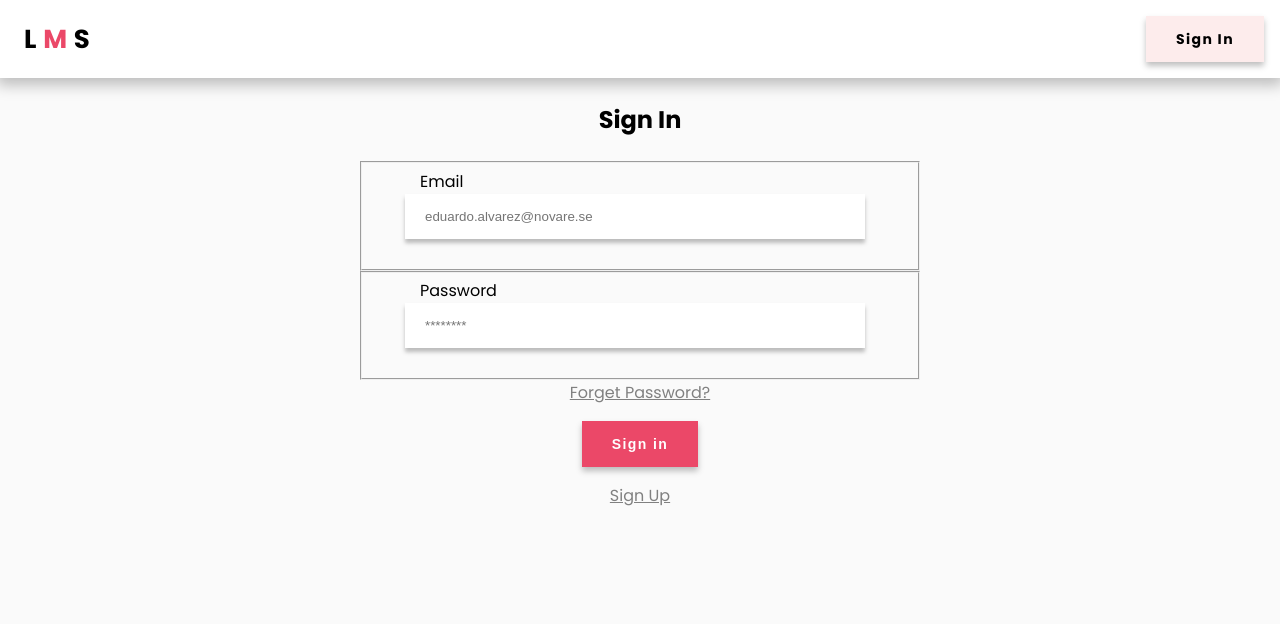
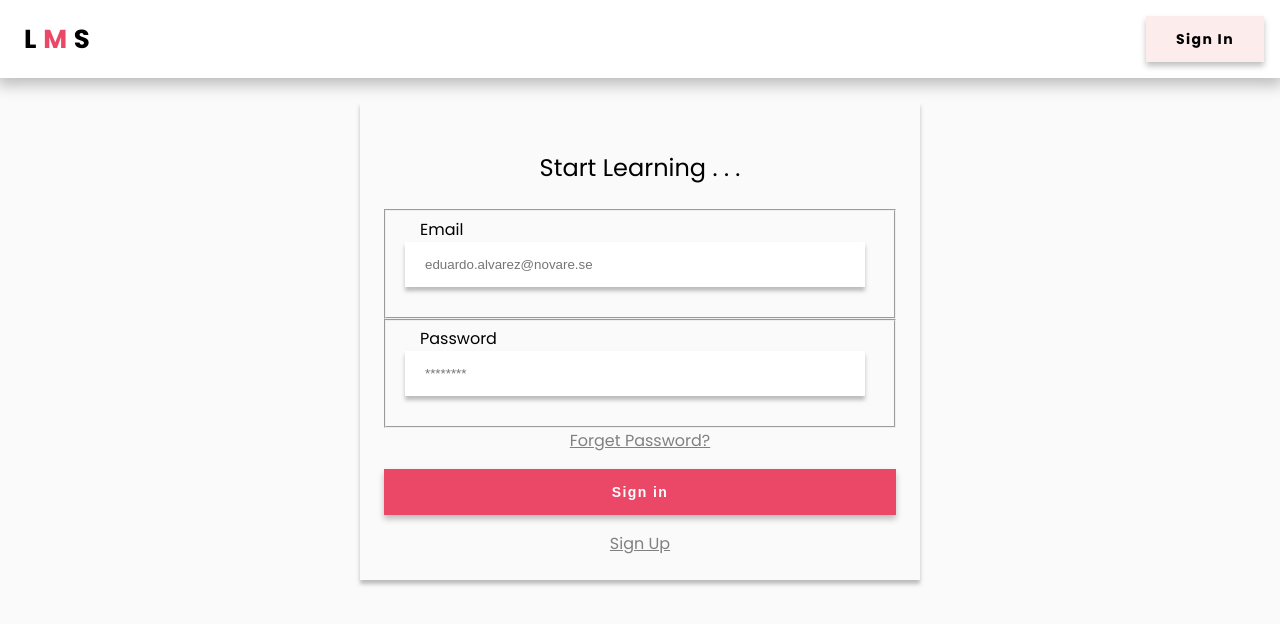
Before and after one commit to HassanObeid89/learning-management-system, a React (Create React App) app: page /sign-in in a window 1280 px wide. Shown: the top 624 px of the page. Built offline with nearby package versions, Linux system fonts and the light colour scheme; no server answers; the database is empty.

Commit message:
more styles to the forms.

```diff
--- a/src/css/components/login.css
+++ b/src/css/components/login.css
@@ -29,6 +29,7 @@ label span {
 
 form h2 {
   margin: var(--space-big);
+  font-weight: 200;
 }
 
 form {
@@ -37,9 +38,24 @@ form {
   align-items: center;
   width: 80%;
   max-width: 560px;
-  margin: 0 auto;
+  margin: var(--space-big) auto;
+  padding: var(--space-big);
+  box-shadow: 0px 4px 4px rgba(0, 0, 0, 0.25);
 }
 
 form a{
     color: gray;
 }
+
+form .button-main {
+  width: 100%;
+}
+
+form .button-secondary{
+  width: 100%;
+}
+
+.reset-password p{
+  width: 80%;
+  margin-bottom: var(--space-big);
+}
--- a/src/pages/ForgotPassword.jsx
+++ b/src/pages/ForgotPassword.jsx
@@ -20,16 +20,15 @@ export default function ForgotPassword() {
   }
 
   return (
-    <form>
-      <h1>Reset Password</h1>
+    <form className='reset-password'>
       <p>Reset your password by typing your Email. </p>
       <label>
-        Email
+        <span>Email</span>
         <input type="email" ref={emailRef} placeholder='example@example.com' required />
       </label>
       {error}
       {message}
-      <button onClick={onReset}>Reset Password</button>
+      <button className='button-main' onClick={onReset}>Reset Password</button>
     </form>
   );
 }
--- a/src/pages/SignIn.jsx
+++ b/src/pages/SignIn.jsx
@@ -45,7 +45,7 @@ export default function SignIn() {
   ));
   return (
     <form onSubmit={handleSubmit}>
-      <h2>Sign In</h2>
+      <h2>Start Learning . . .</h2>
       {inputFields}
       {errorMessage}
       <Link to="/forgot-password">Forget Password?</Link>
--- a/src/pages/SignUp.jsx
+++ b/src/pages/SignUp.jsx
@@ -44,11 +44,11 @@ export default function SignUp() {
 
   return (
     <div>
-      <h1>SignUp</h1>
       <form onSubmit={handleSubmit}>
+        <h2>Start Learning . . .</h2>
         {inputFields}
         {errorMessage}
-        <button>Create Account</button>
+        <button className="button-secondary ">Create Account</button>
       </form>
     </div>
   );
```
